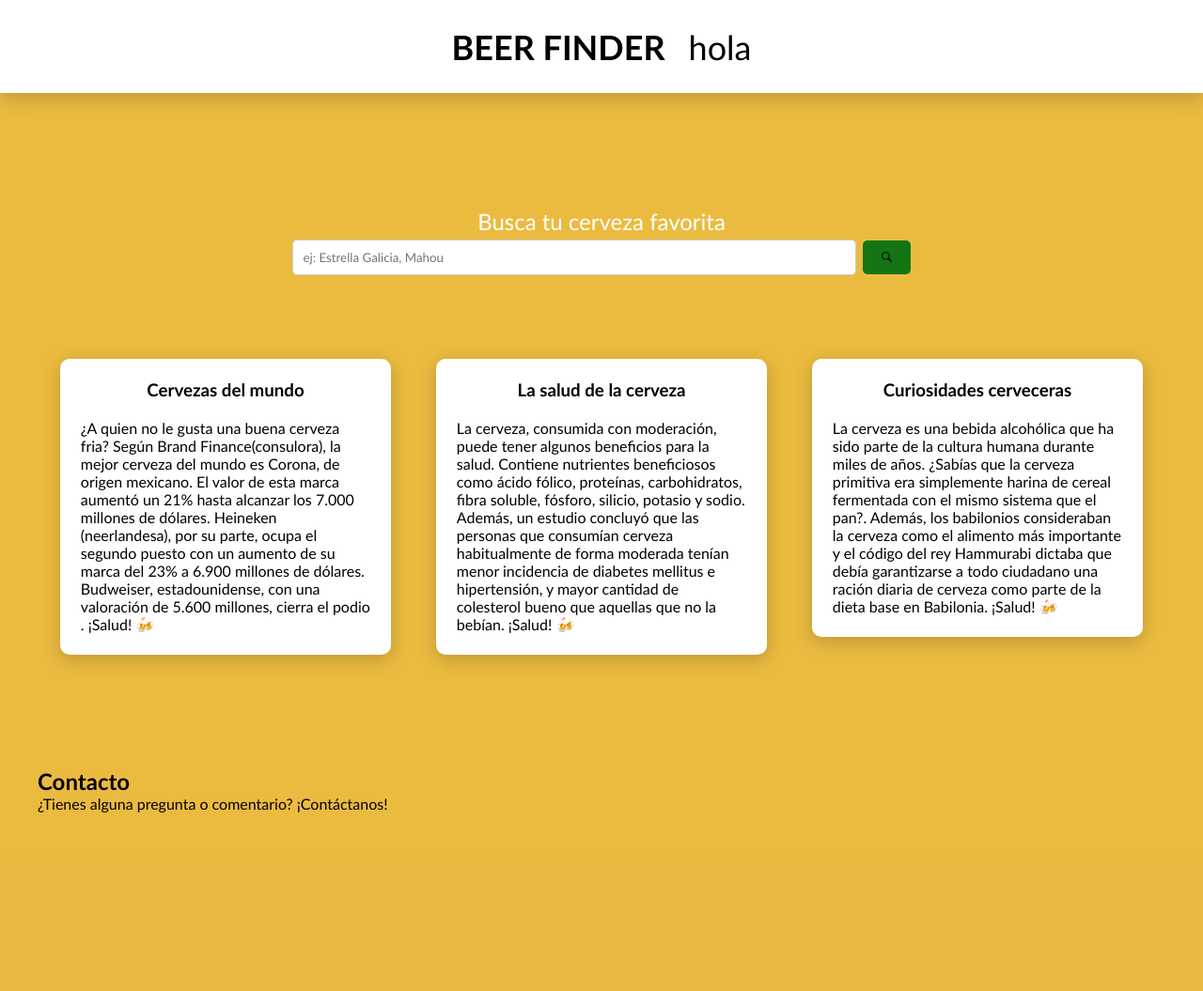
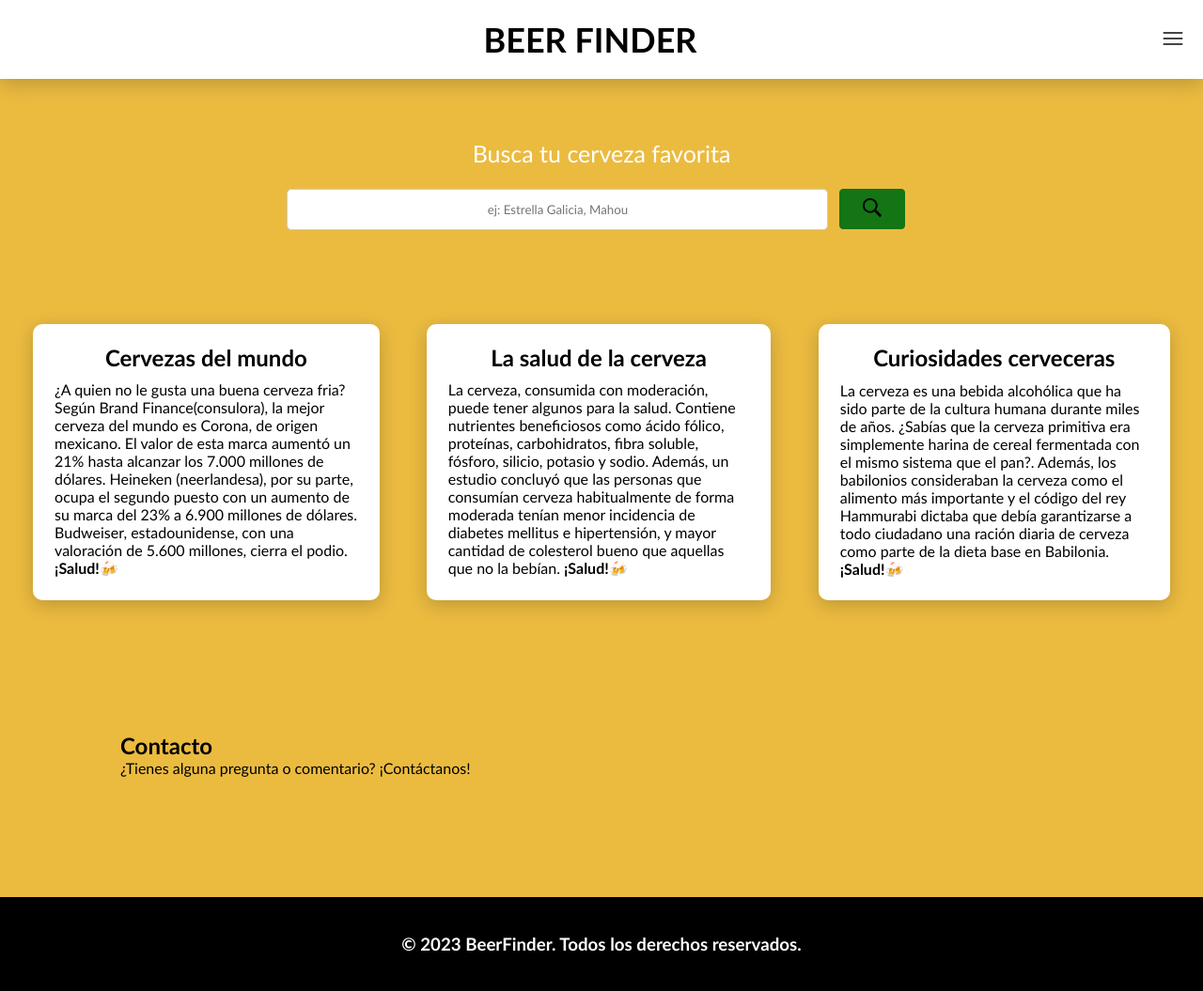
Before and after one commit to pytocino/beer, a PHP site: page / in a window 1280 px wide. Shown: the whole page at 94% size. Before the commit the page ends 865 px from the top, so only its background shows below. Run offline with PHP 8.4, Linux system fonts and the light colour scheme.

Commit message:
formateo del bueno

```diff
--- a/index.html
+++ b/index.html
@@ -3,76 +3,90 @@
 
 <head>
     <meta charset="UTF-8">
-    <meta name="viewport" content="width=device-width, initial-scale.0">
+    <meta name="viewport" content="width=device-width, initial-scale=1.0">
     <title>BEER FINDER</title>
     <link rel="stylesheet" href="styles.css">
     <link rel="icon" href="./ico/favicon.ico" type="image/x-icon">
-
 </head>
 
 <body>
     <header>
-        <nav>
-            <h1 class="titulo">BEER FINDER</h1>
-            <div class="menu">
-                hola
+        <nav class="navbar-index">
+            <div class="title-navbar-index">
+                <h1>BEER FINDER</h1>
+            </div>
+            <div class="toggle-menu">
+                <img id="toggle-button" src="./images/menu.png">
             </div>
         </nav>
     </header>
-    <section class="centered-form-index">
+    <div>
+        <section class="form-php-index">
             <form method="get" action="cargar_locales.php">
-            <label>Busca tu cerveza favorita<br>
+                <label for="nombre-cerveza">Busca tu cerveza favorita</label>
+                <div class="inline-input-button">
                     <input type="text" name="marcaCerveza" placeholder="ej: Estrella Galicia, Mahou" required>
-            </label>
-            <button type="submit"><img alt="imagen de lupa" src="./leaflet/images/lupa.png"></button>
+                    <button class="get-php-button" type="submit" alt="search beer button"><img id="magnifier-button"
+                            alt="imagen de lupa" src="./images/lupa.png"></button>
+                </div>
             </form>
         </section>
-    <section class="article-index">
-        <article>
-            <div class="titulo-articulo">
-                <h3>Cervezas del mundo</h3>
+        <section class="section-article-index">
+            <article class="article-index">
+                <div class="title-article-index">
+                    <h2>Cervezas del mundo</h2>
                 </div>
-            <div class="texto-articulo">
+                <div class="body-article-index">
                     <p>¿A quien no le gusta una buena cerveza fria? Según Brand Finance(consulora), la mejor
                         cerveza del mundo es Corona, de origen mexicano. El valor de esta marca aumentó un 21% hasta
-                    alcanzar los 7.000 millones de dólares. Heineken (neerlandesa), por su parte, ocupa el segundo
-                    puesto con un aumento de su marca del 23% a 6.900 millones de dólares. Budweiser, estadounidense,
-                    con una valoración de 5.600 millones, cierra el podio . ¡Salud! 🍻</p>
+                        alcanzar los 7.000 millones de dólares. Heineken (neerlandesa), por su parte, ocupa el
+                        segundo puesto con un aumento de su marca del 23% a 6.900 millones de dólares. Budweiser,
+                        estadounidense, con una valoración de 5.600 millones, cierra el podio.
+                        <strong>¡Salud!🍻</strong>
+                    </p>
                 </div>
             </article>
-        <article>
-            <div class="titulo-articulo">
-                <h3>La salud de la cerveza</h3>
+            <article class="article-index">
+                <div class="title-article-index">
+                    <h2>La salud de la cerveza</h2>
                 </div>
-            <div class="texto-articulo">
-                <p>La cerveza, consumida con moderación, puede tener algunos beneficios para la salud. Contiene
+                <div class="body-article-index">
+                    <p>La cerveza, consumida con moderación, puede tener algunos para la salud. Contiene
                         nutrientes beneficiosos como ácido fólico, proteínas, carbohidratos, fibra soluble, fósforo,
                         silicio, potasio y sodio. Además, un estudio concluyó que las personas que consumían cerveza
-                    habitualmente de forma moderada tenían menor incidencia de diabetes mellitus e hipertensión, y mayor
-                    cantidad de colesterol bueno que aquellas que no la bebían. ¡Salud! 🍻</p>
+                        habitualmente de forma moderada tenían menor incidencia de diabetes mellitus e hipertensión,
+                        y mayor cantidad de colesterol bueno que aquellas que no la bebían. <strong>¡Salud!🍻</strong>
+                    </p>
                 </div>
             </article>
-        <article>
-            <div class="titulo-articulo">
-                <h3>Curiosidades cerveceras</h3>
+            <article class="article-index">
+                <div class="title-article-index">
+                    <h2>Curiosidades cerveceras</h2>
                 </div>
-            <div class="texto-articulo">
-                <p>La cerveza es una bebida alcohólica que ha sido parte de la cultura humana durante miles de años.
-                    ¿Sabías que la cerveza primitiva era simplemente harina de cereal fermentada con el mismo sistema
-                    que el pan?. Además, los babilonios consideraban la cerveza como el alimento más importante y el
-                    código del rey Hammurabi dictaba que debía garantizarse a todo ciudadano una ración diaria de
-                    cerveza como parte de la dieta base en Babilonia. ¡Salud! 🍻</p>
+                <div class="body-article-index">
+                    <p>La cerveza es una bebida alcohólica que ha sido parte de la cultura humana durante miles de
+                        años. ¿Sabías que la cerveza primitiva era simplemente harina de cereal fermentada con el mismo
+                        sistema que el pan?. Además, los babilonios consideraban la cerveza como el alimento más
+                        importante y el código del rey Hammurabi dictaba que debía garantizarse a todo ciudadano una
+                        ración diaria de cerveza como parte de la dieta base en Babilonia. <strong>¡Salud!🍻</strong>
+                    </p>
                 </div>
             </article>
         </section>
-    <section id="contacto">
+        <section class="contact-form-index">
+            <div class="title-contact-form">
                 <h2>Contacto</h2>
+            </div>
+            <div class="contact-index">
                 <p>¿Tienes alguna pregunta o comentario? ¡Contáctanos!</p>
-        <form method="post" action="procesar_formulario.php">
-            <!-- Agrega campos de formulario para nombre, correo electrónico, mensaje, etc. -->
-        </form>
+            </div>
         </section>
-
+    </div>
+    <footer class="footer-index">
+        <div class="footer-content-index">
+            <h3>© 2023 BeerFinder. Todos los derechos reservados.</h3>
+        </div>
+    </footer>
 </body>
 
 </html>
--- a/styles.css
+++ b/styles.css
@@ -1,4 +1,3 @@
-/* Estilos generales */
 * {
     margin: 0;
     padding: 0;
@@ -6,140 +5,179 @@
     font-family: 'Trebuchet MS', 'Lucida Sans Unicode', 'Lucida Grande', 'Lucida Sans', Arial, sans-serif;
 }
 
-/* Estilos de imágenes */
-img {
-    width: 11px;
-    height: 11px;
+/* HEADER SECTION */
+
+header {
+    background-color: white;
 }
 
-/* Estilos del cuerpo (body) */
+nav {
+    display: flex;
+    justify-content: space-between;
+    align-items: center;
+    padding: 20px;
+    box-shadow: 0 5px 20px 0 rgba(0, 0, 0, 0.2);
+}
+
+.title-navbar-index {
+    flex-grow: 1;
+    text-align: center;
+
+}
+
+.title-navbar-index h1 {
+    font-size: 36px;
+    color: #000;
+    margin: 0;
+}
+
+#toggle-button {
+    width: 24px;
+    height: 24px;
+}
+
+/* BODY SECTION*/
+
 body {
     background-color: #EBBB40;
 }
 
-/* Estilos del encabezado (header) */
-header {
-    background-color: #fff;
-    padding: 15px;
+.form-php-index {
     text-align: center;
-    box-shadow: 0 5px 20px 0 rgba(0, 0, 0, 0.2);
+    margin: 5%;
+    color: white;
+    font-size: 25px;
 }
 
-/* Estilos de secciones (section) */
-section {
-    margin: 20px;
-    padding: 20px;
+.inline-input-button {
+    margin-top: 1%;
+    display: flex;
+    justify-content: center;
+    align-items: center;
 }
 
-.article-index {
+input {
+    padding: 13px;
+    margin: 5px 0;
+    border: 1px solid #ccc;
+    border-radius: 5px;
+    width: 50%;
+    text-align: center;
+}
+
+.get-php-button {
+    padding: 9px 24px;
+    background-color: #137513;
+    border: 1px solid #137513;
+    border-radius: 4px;
+    cursor: pointer;
+    margin: 1%;
+}
+
+button:hover.get-php-button {
+    background-color: #1d9c1d;
+}
+
+#magnifier-button {
+    height: 20px;
+    width: 20px;
+}
+
+.section-article-index {
     display: flex;
     flex-direction: row;
     justify-content: center;
+    margin: 10px;
 }
 
 article {
     display: flex;
     flex-direction: column;
     justify-content: center;
-    align-content: center;
+}
+
+.article-index {
     border-radius: 10px;
     box-shadow: 0 5px 20px 0 rgba(0, 0, 0, 0.2);
-    height: 50%;
     padding: 1%;
     margin: 2%;
-    margin-bottom: 5%;
+    margin-bottom: 1%;
     background-color: white;
-    width: fit-content;
-    max-height: fit-content;
 }
 
-.titulo-articulo {
+.title-article-index {
+    margin-top: 2.5%;
+    text-align: center;
+}
+
+.body-article-index {
+    margin: 3%;
     display: flex;
     flex-direction: row;
     justify-content: center;
-    margin: 3%;
-
 }
 
-.texto-articulo {
-    margin: 3%;
-}
-
-/* Estilos de encabezados (h1) */
-.titulo {
-    display: flex;
-    flex-direction: row;
-    justify-content: center;
-    font-size: 36px;
-    color: #000;
-    padding: 1%;
-}
-
-/* Estilos de campos de entrada (input) */
-input {
-    padding: 10px;
-    margin: 5px 0;
-    border: 1px solid #ccc;
-    border-radius: 5px;
-    width: 50%;
-}
-
-/* Estilos de botones (button) */
-button {
-    padding: 10px 20px;
-    background-color: #137513;
-    color: #fff;
-    border: none;
-    border-radius: 5px;
-    cursor: pointer;
-}
-
-button:hover {
-    background-color: #1d9c1d;
-}
-
-/* Estilos para el formulario centrado (centered-form-index) */
-.centered-form-index {
-    text-align: center;
-    margin-top: 8%;
-}
-
-/* Estilos para etiquetas (label) */
-label {
-    color: #fff;
-    font-size: 24px;
-}
-
-/* Estilos responsivos para pantallas pequeñas */
 @media screen and (max-width: 768px) {
-    h1 {
+    .title-navbar-index {
         font-size: 24px;
     }
 
-    .centered-form {
-        margin: 50% auto;
+    .form-php-index {
+        margin: 15% auto;
     }
 
     input {
-        width: 70%;
+        width: 60%;
+        margin: 1%;
+    }
+
+    .get-php-button {
+        margin: 1%;
     }
 
     label {
-        font-size: 20px;
+        font-size: 22px;
     }
 
-    .article-index {
+    .section-article-index {
         display: flex;
         flex-direction: column;
         justify-content: center;
         align-items: center;
     }
 
-    article {
+    .article-index {
         width: fit-content;
         width: -moz-fit-content;
     }
 
+    .footer-index {
+        display: flex;
+        flex-direction: column;
+        fill-rule: evenodd;
+    }
+}
+
+.contact-form-index {
+    display: flex;
+    flex-direction: column;
+    /* padding: 5%; */
+    margin: 10%;
+}
+
+footer {
+    display: flex;
+    flex-direction: column;
+    justify-content: center;
+    align-items: center;
+    background-color: black;
+    color: white;
+    min-height: 100px;
+
+}
+
+.footer-content-index {
+    text-align: center;
 }
 
 /* Estilos de listas no ordenadas (ul) */
@@ -196,19 +234,3 @@ a:visited {
     position: absolute;
     right: 10%;
 }
-
-.menu {
-    display: flex;
-    flex-direction: row-reverse;
-    /* justify-content: center; */
-    margin-right: 0;
-    font-size: 36px;
-    color: #000;
-    padding: 1%;
-}
-
-nav {
-    display: flex;
-    justify-content: center;
-    align-items: center;
-}
```
Also changed, not shown: images/lupa.png (renamed from leaflet/images/lupa.png), images/menu.png (added). Lines whose indentation alone changed are shown as unchanged.
